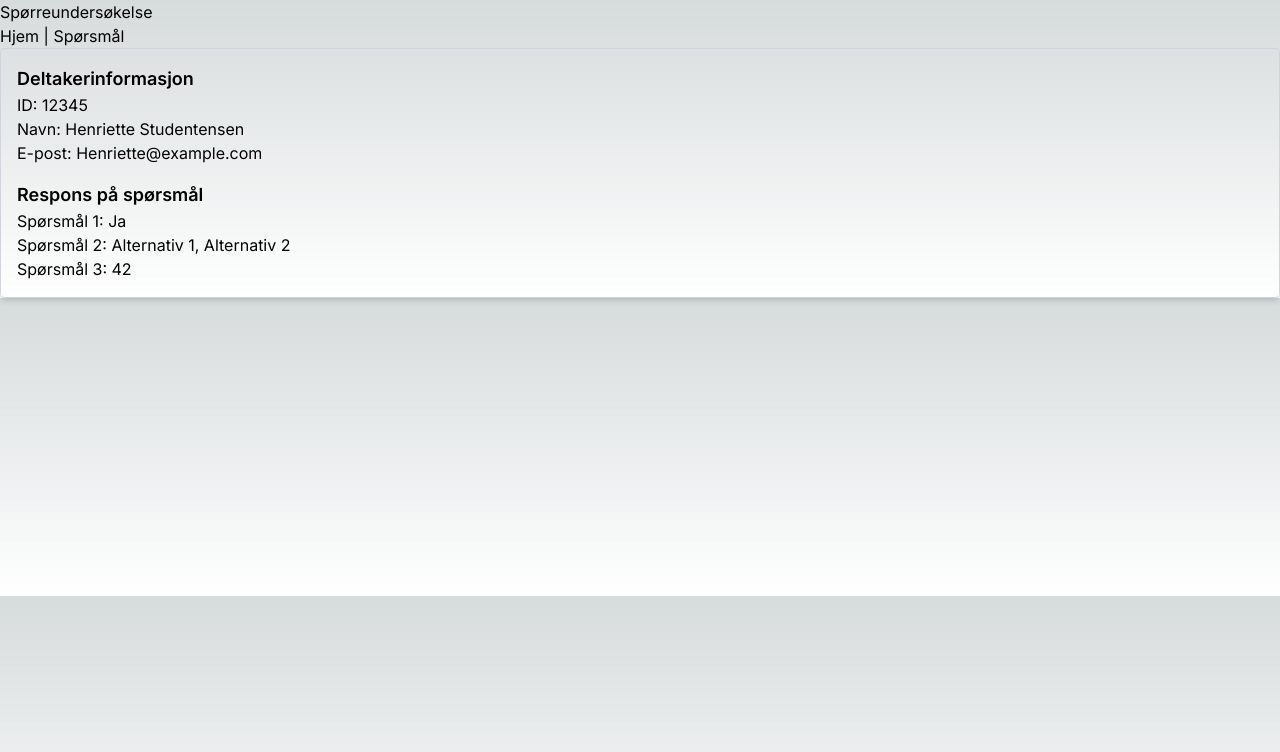
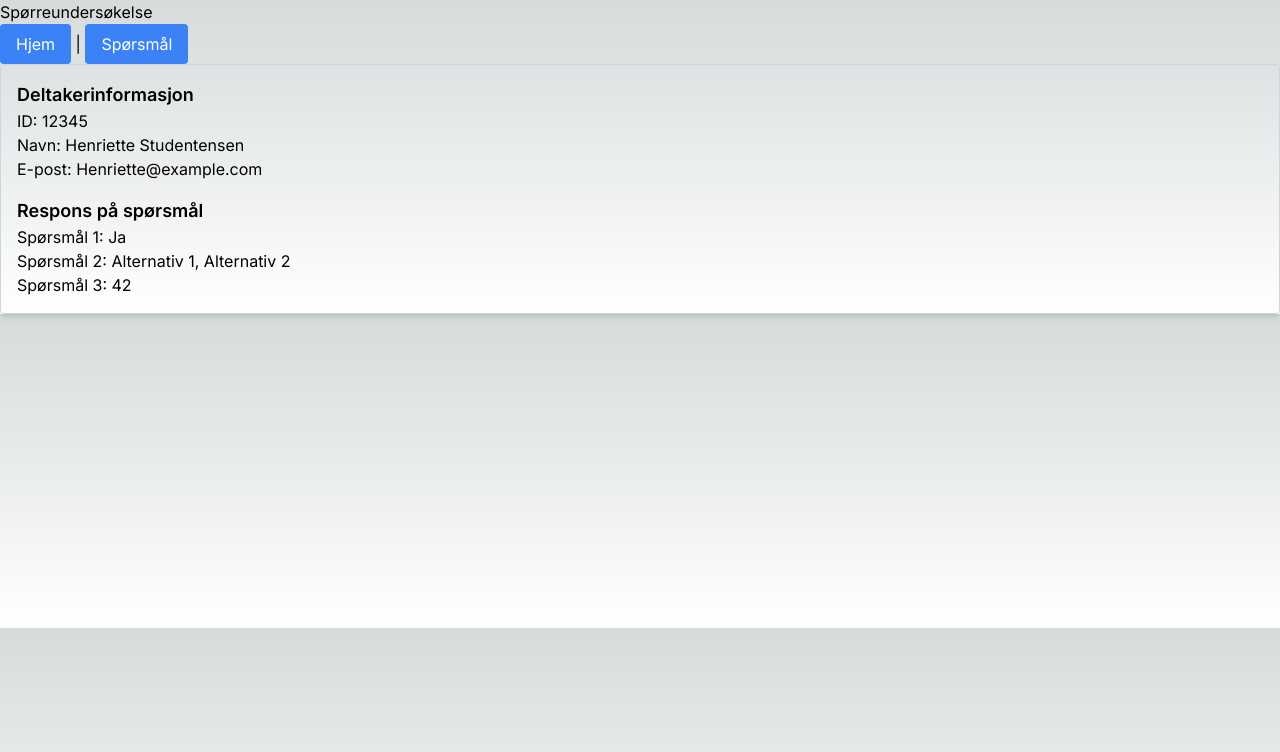
Before and after one commit to Henriettehe/my-api-app, a Next.js app: page / in a window 1280 px wide. Shown: the top 752 px of the page. Built offline with nearby package versions, Linux system fonts and the light colour scheme.

Commit message:
Importert Tailwind css i Navigation komponentet

```diff
--- a/app/pages/SurveyPage.tsx
+++ /dev/null
@@ -1,22 +0,0 @@
-import React, { useEffect, useState } from "react";
-import SurveyComponent from "./components/SurveyComponent";
-import { SurveyQuestion } from "../questions/SurveyQuestion";
-
-const SurveyPage = () => {
-  const [questions, setQuestions] = useState<SurveyQuestion[]>([]);
-
-  useEffect(() => {
-    fetch("/pages/questions") // Riktig relativ bane til API-ruta
-      .then((response) => response.json())
-      .then((data) => setQuestions(data)); //Oppdaterer staten.
-  }, []);
-
-  return (
-    <div className="container mx-auto p-4">
-      <h1 className="text-3xl font-bold mb-4">Spørreundersøkelse</h1>
-      <SurveyComponent questions={questions} /> {/* Passer spørsmålene som props */}
-    </div>
-  );
-};
-
-export default SurveyPage;
--- a/app/questions/SurveyQuestion.tsx
+++ b/app/pages/questions/SurveyQuestion.tsx
@@ -1,5 +1,5 @@
 import { NextApiRequest, NextApiResponse } from "next";
-import { SurveyQuestion } from "../app/questions";
+import { SurveyQuestion } from "./questions/SurveyQuestion";
 
 const questions: SurveyQuestion[] = [
   {
--- a/components/Navigation.tsx
+++ b/components/Navigation.tsx
@@ -1,5 +1,5 @@
 //Kilde: https://nextjs.org/docs/messages/invalid-new-link-with-extra-anchor
-
+import "tailwindcss/tailwind.css"; // Importert Tailwind CSS.
 import React from "react";
 import Link from "next/link";
 
@@ -7,11 +7,11 @@ const Navigation: React.FC = () => {
   return (
     <nav>
       <Link href="/">
-        Hjem
+        <button className="bg-blue-500 text-white px-4 py-2 rounded">Hjem</button>
       </Link>
       {" | "}
       <Link href="/questions">
-        Spørsmål
+      <button className="bg-blue-500 text-white px-4 py-2 rounded">Spørsmål</button>
       </Link>
     </nav>
   );
--- a/components/SurveyComponent.tsx
+++ b/components/SurveyComponent.tsx
@@ -1,4 +1,5 @@
 import React from "react";
+import { SurveyQuestion } from "../SurveyQuestion";
 import {
   SurveyParticipant,
   SurveyResponse,
--- a/components/SurveyPage.tsx
+++ b/components/SurveyPage.tsx
@@ -1,11 +1,20 @@
-import React from "react";
-import SurveyComponent from "./SurveyComponent";
+import React, { useEffect, useState } from "react";
+import SurveyComponent from "./components/SurveyComponent";
+import { SurveyQuestion } from "../app/pages/questions/SurveyQuestion";
 
-const SurveyPage: React.FC = () => {
+const SurveyPage = () => {
+  const [questions, setQuestions] = useState<SurveyQuestion[]>([]);
+
+  useEffect(() => {
+    fetch("/pages/questions") // Riktig relativ bane til API-ruta
+      .then((response) => response.json())
+      .then((data) => setQuestions(data)); //Oppdaterer staten.
+  }, []);
+
   return (
-    <div>
-      <h1>Spørreundersøkelse</h1>
-      <SurveyComponent />
+    <div className="container mx-auto p-4">
+      <h1 className="text-3xl font-bold mb-4">Spørreundersøkelse</h1>
+      <SurveyComponent questions={questions} /> {/* Passer spørsmålene som props */}
     </div>
   );
 };
```
Also changed, not shown: 1 other file (tests, documents, lock files or other folders).
